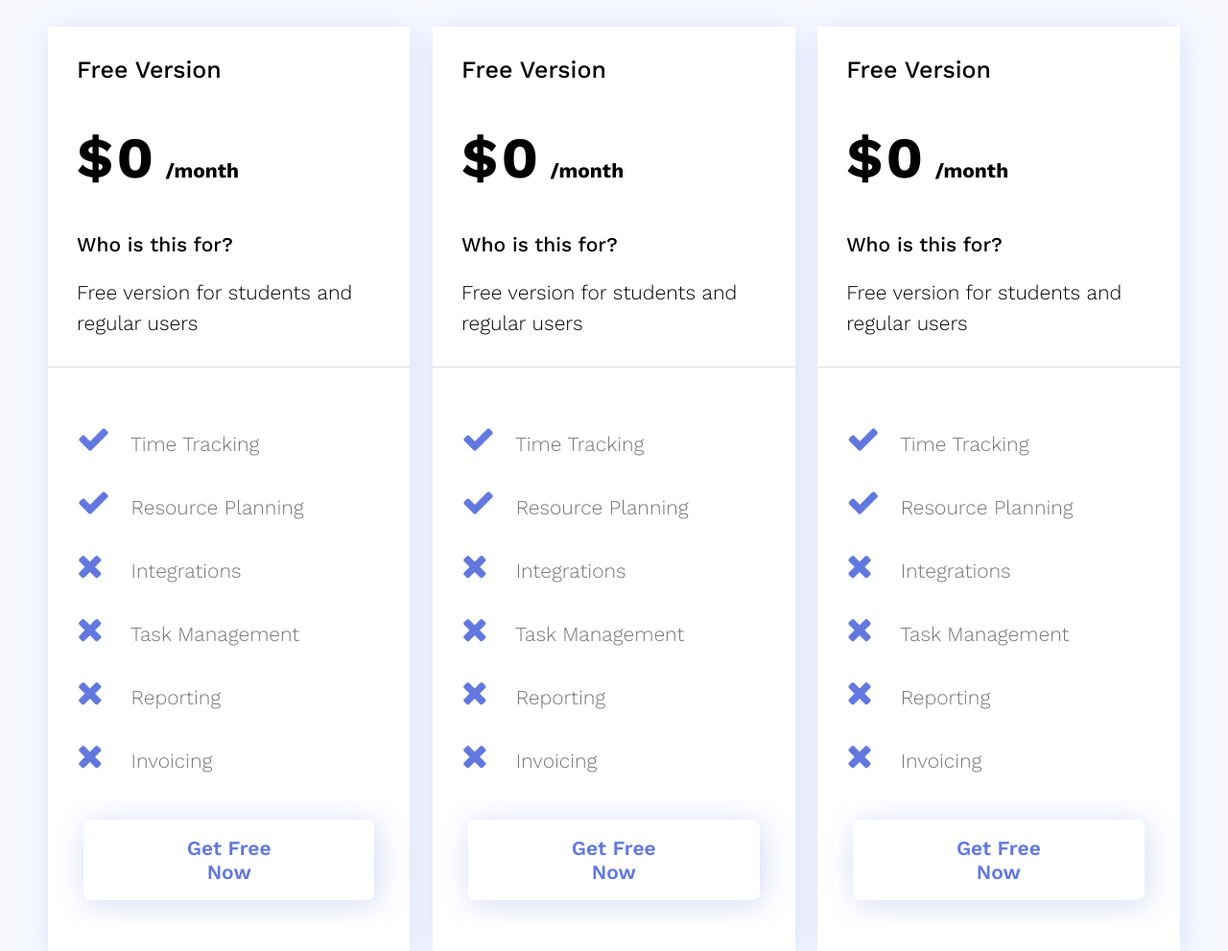
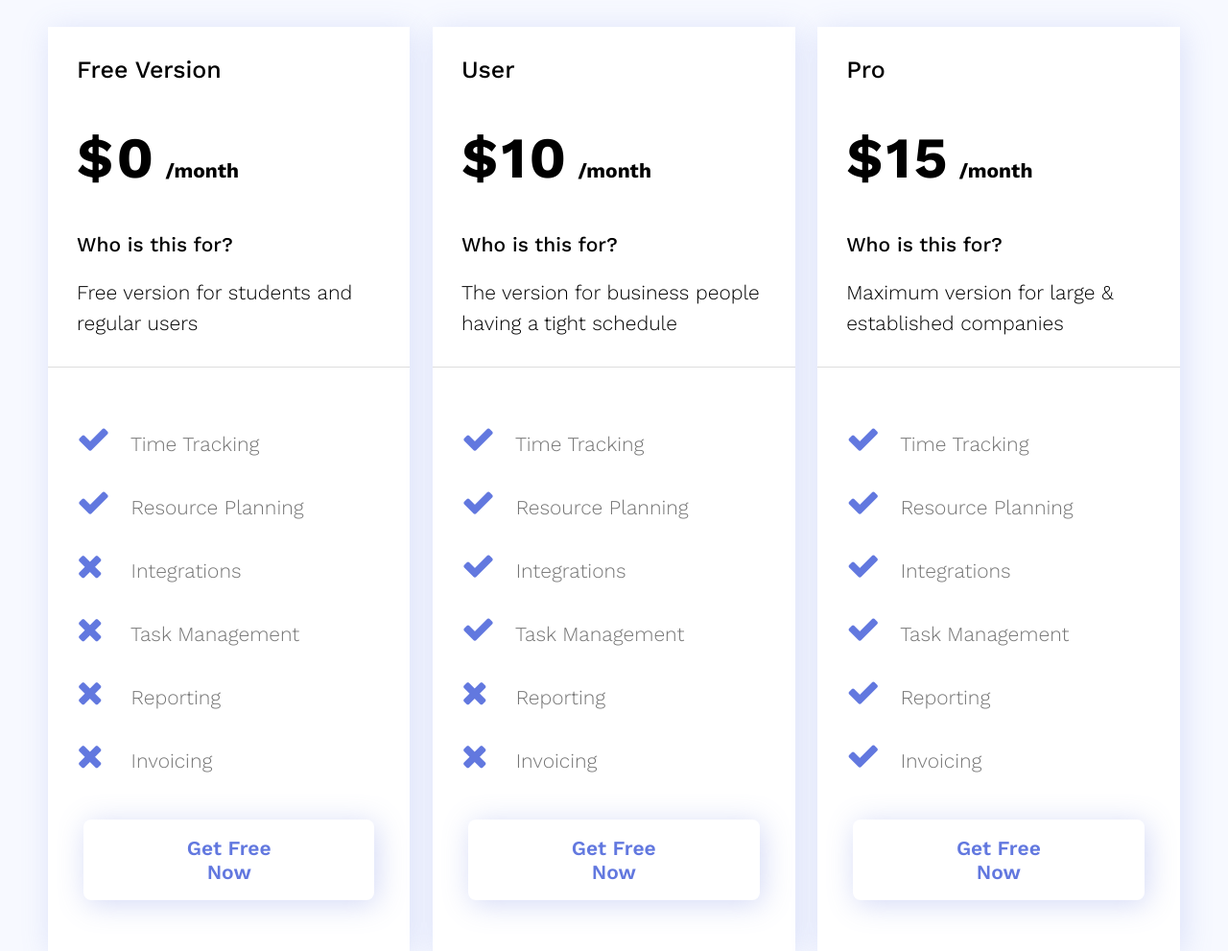
Before and after one commit to ProgrammerShamimur/AppAMP-Website-Practice, a plain HTML site: page index.html in a window 1280 px wide. Shown: the part 2420-3411 px from the top of the page at 96% size. Drawn offline with nearby package versions, Linux system fonts and the light colour scheme.

Commit message:
pricing section fixing

```diff
--- a/index.html
+++ b/index.html
@@ -228,17 +228,17 @@
                 </div>
                 <div class="pricing-table-item left">
                     <div class="p-heading">
-                        <h4>Free Version</h4>
-                        <h1>$0 <span>/month</span></h1>
+                        <h4>User</h4>
+                        <h1>$10 <span>/month</span></h1>
                         <h5>Who is this for?</h5>
-                        <p>Free version for students and regular users</p>
+                        <p>The version for business people having a tight schedule</p>
                     </div>
                     <div class="p-content">
                         <ul>
                             <li> <span><i class="fa fa-check" aria-hidden="true"></i></span> Time Tracking</li>
                             <li> <span><i class="fa fa-check" aria-hidden="true"></i></span> Resource Planning</li>
-                            <li> <span><i class="fa fa-times" aria-hidden="true"></i></span> Integrations</li>
-                            <li> <span><i class="fa fa-times" aria-hidden="true"></i></span> Task Management</li>
+                            <li> <span><i class="fa fa-check" aria-hidden="true"></i></span> Integrations</li>
+                            <li> <span><i class="fa fa-check" aria-hidden="true"></i></span> Task Management</li>
                             <li> <span><i class="fa fa-times" aria-hidden="true"></i></span> Reporting</li>
                             <li> <span><i class="fa fa-times" aria-hidden="true"></i></span> Invoicing</li>
                         </ul>
@@ -247,21 +247,21 @@
                         </div>
                     </div>
                 </div>
-                <div class="pricing-table-item left">
+                <div class="pricing-table-item left pro">
                     <div class="p-heading">
-                        <h4>Free Version</h4>
-                        <h1>$0 <span>/month</span></h1>
+                        <h4>Pro</h4>
+                        <h1>$15 <span>/month</span></h1>
                         <h5>Who is this for?</h5>
-                        <p>Free version for students and regular users</p>
+                        <p>Maximum version for large & established companies</p>
                     </div>
                     <div class="p-content">
                         <ul>
                             <li> <span><i class="fa fa-check" aria-hidden="true"></i></span> Time Tracking</li>
                             <li> <span><i class="fa fa-check" aria-hidden="true"></i></span> Resource Planning</li>
-                            <li> <span><i class="fa fa-times" aria-hidden="true"></i></span> Integrations</li>
-                            <li> <span><i class="fa fa-times" aria-hidden="true"></i></span> Task Management</li>
-                            <li> <span><i class="fa fa-times" aria-hidden="true"></i></span> Reporting</li>
-                            <li> <span><i class="fa fa-times" aria-hidden="true"></i></span> Invoicing</li>
+                            <li> <span><i class="fa fa-check" aria-hidden="true"></i></span> Integrations</li>
+                            <li> <span><i class="fa fa-check" aria-hidden="true"></i></span> Task Management</li>
+                            <li> <span><i class="fa fa-check" aria-hidden="true"></i></span> Reporting</li>
+                            <li> <span><i class="fa fa-check" aria-hidden="true"></i></span> Invoicing</li>
                         </ul>
                         <div class="p-button text-center">
                             <a href="#" class="default-btn">Get Free Now</a>
--- a/style.css
+++ b/style.css
@@ -315,6 +315,7 @@ body,h1,h2,h3,h4,h5,h6,p,a,span{
     box-shadow: 3px 4px 30px 0 rgb(110 130 225 / 20%);
     padding: 0px 0 23px 0;
 }
+
 .pricing-table-item:nth-child(3){
     margin-right: 0;
 }
```
